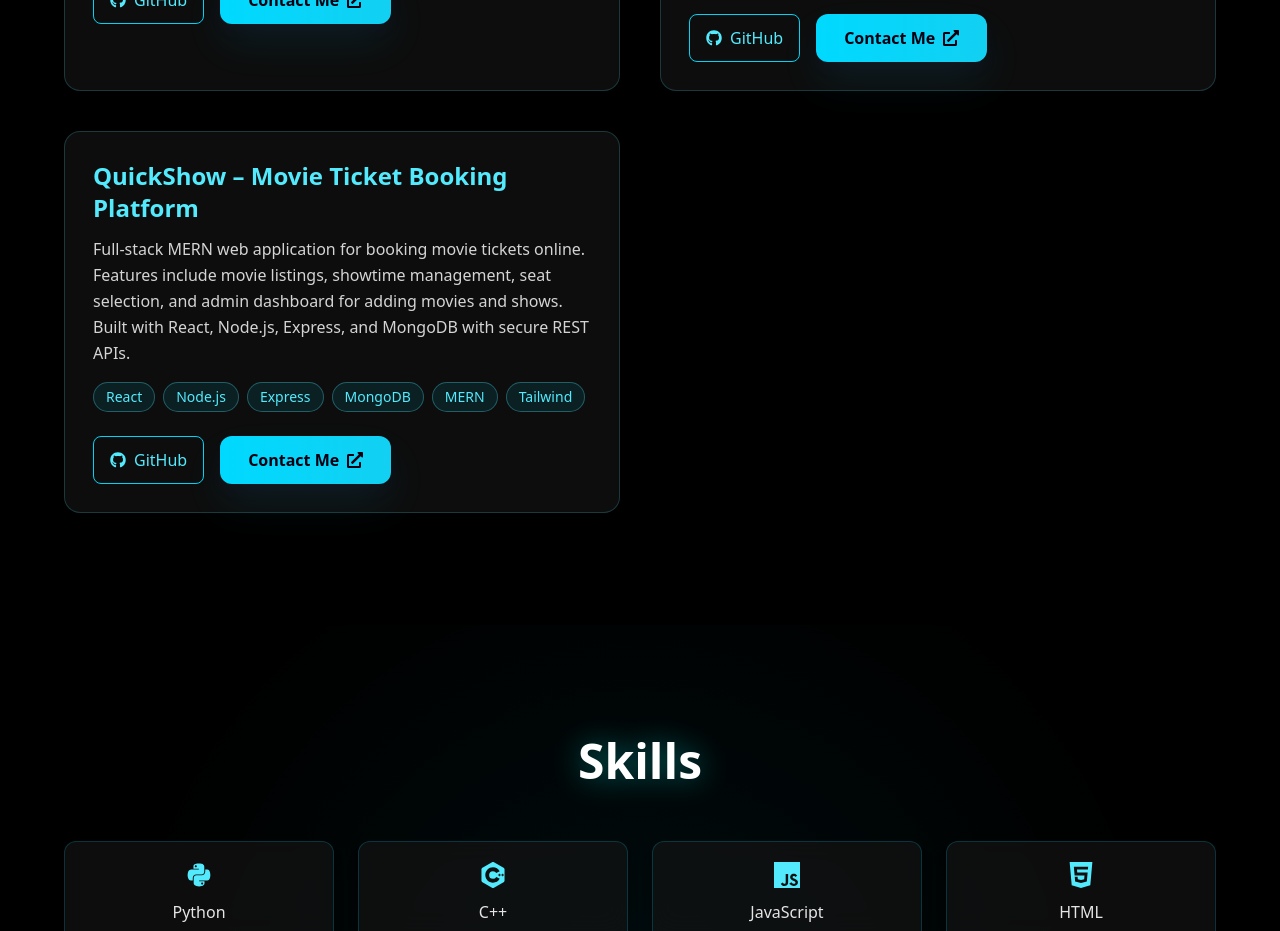
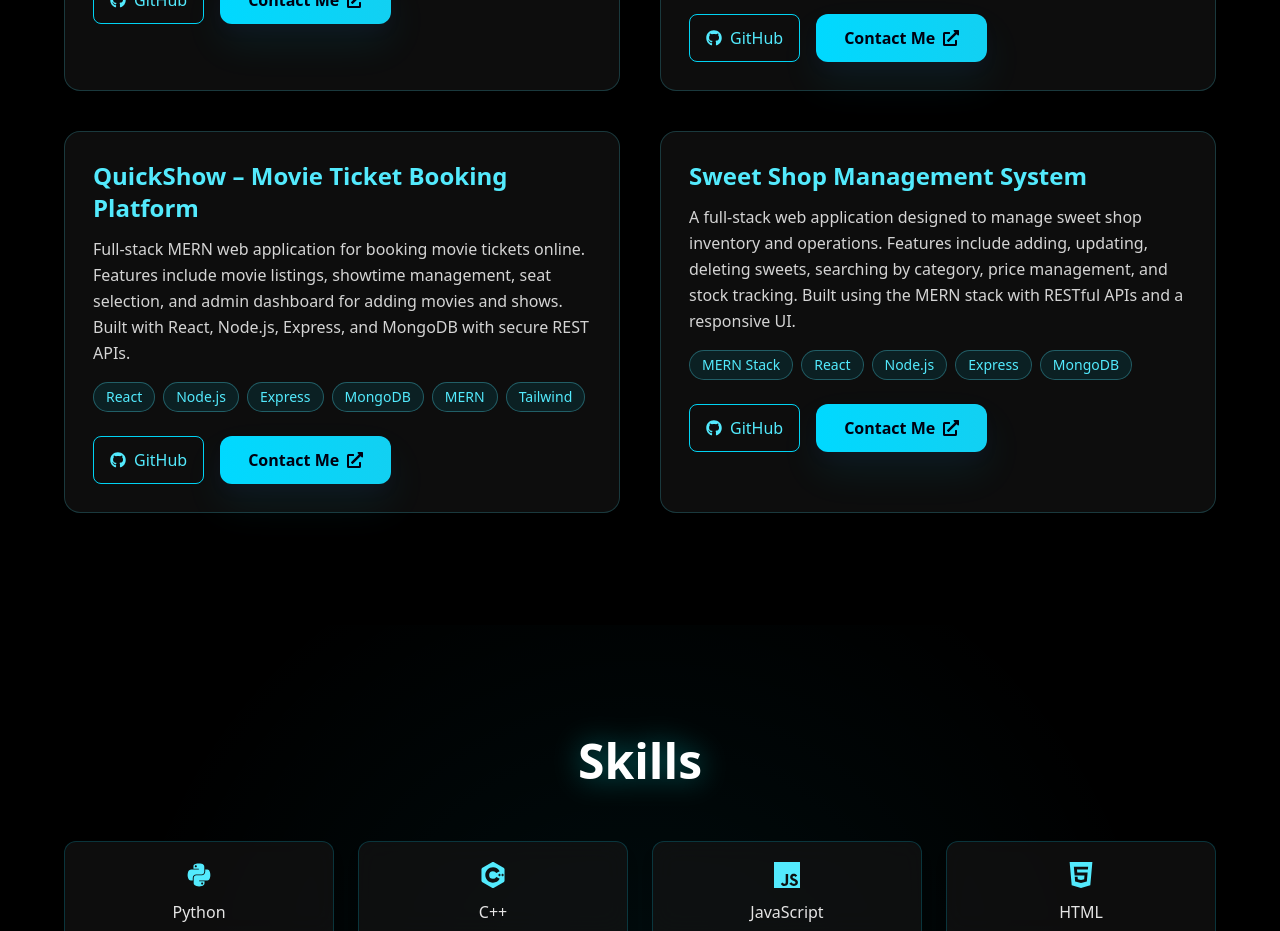
Before and after one commit to alokranjan89/my-portfolio, a React (Vite) app: page / in a window 1280 px wide. Shown: the part 1860-2791 px from the top of the page. Built offline with nearby package versions, Linux system fonts and the light colour scheme.

Commit message:
Add project Sweet-shop Management

```diff
--- a/src/components/Projects.jsx
+++ b/src/components/Projects.jsx
@@ -23,6 +23,13 @@ const projects = [
     "Full-stack MERN web application for booking movie tickets online. Features include movie listings, showtime management, seat selection, and admin dashboard for adding movies and shows. Built with React, Node.js, Express, and MongoDB with secure REST APIs.",
   tags: ["React", "Node.js", "Express", "MongoDB", "MERN", "Tailwind"],
   link: "https://github.com/alokranjan89/quickshow"
+},
+{
+  title: "Sweet Shop Management System",
+  desc:
+    "A full-stack web application designed to manage sweet shop inventory and operations. Features include adding, updating, deleting sweets, searching by category, price management, and stock tracking. Built using the MERN stack with RESTful APIs and a responsive UI.",
+  tags: ["MERN Stack", "React", "Node.js", "Express", "MongoDB"],
+  link: "https://github.com/alokranjan89/sweet-shop-management"
 },
 ];
 
```
